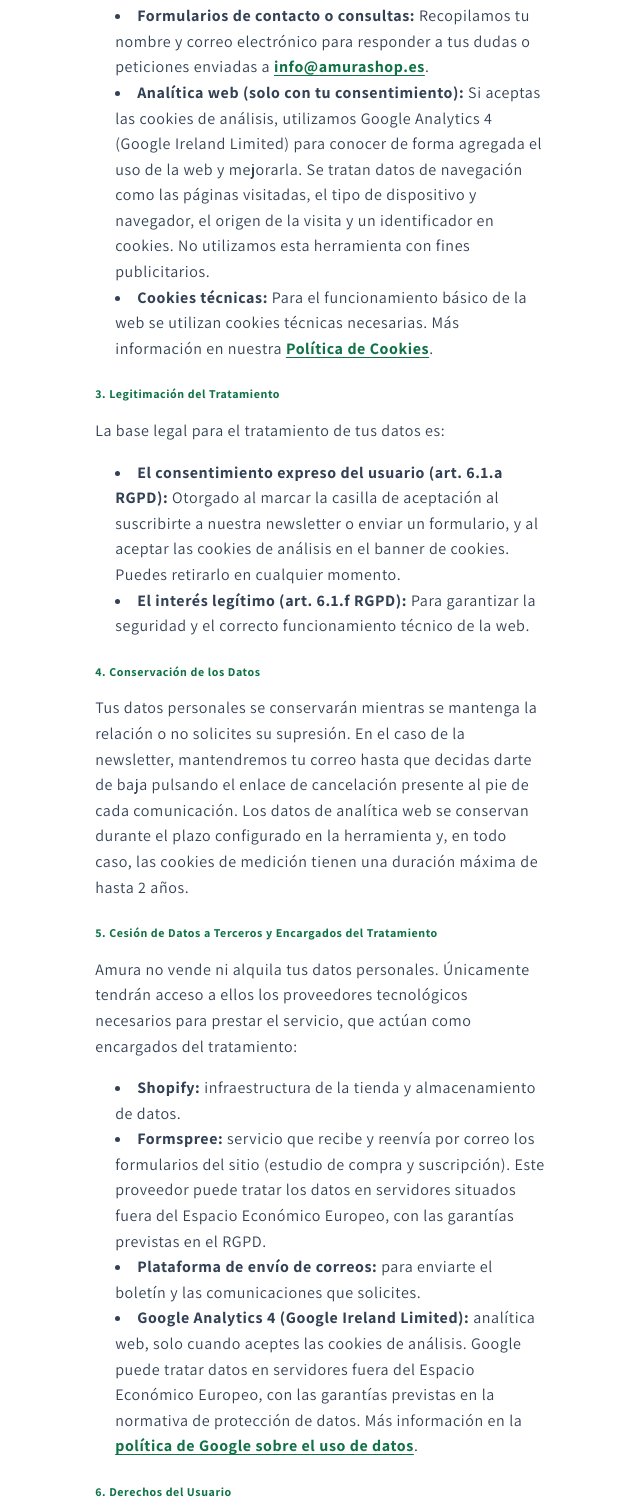
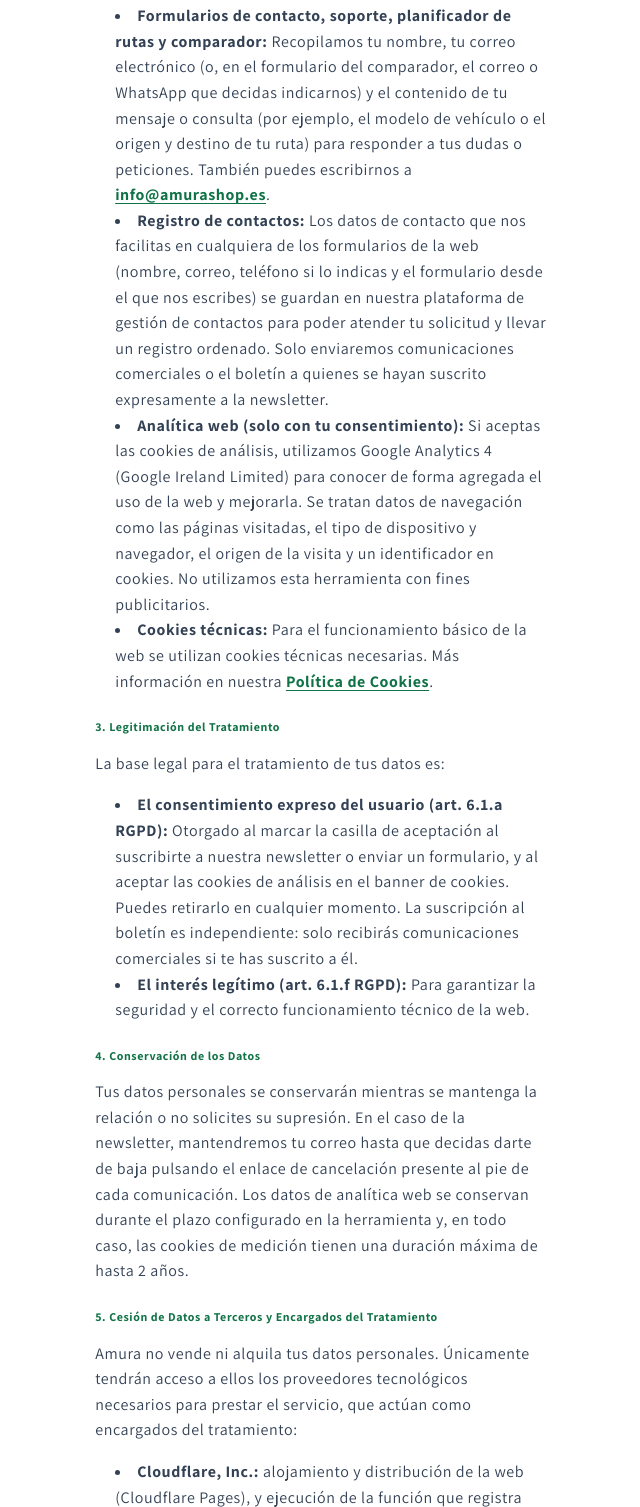
Before and after one commit to juliansanchez1304/amura-web, a plain HTML site: page policies/privacy-policy.html in a window 1280 px wide. Shown: the part 1102-2609 px from the top of the page, without its empty margins (319-959 px from the left). Drawn offline with nearby package versions, Linux system fonts and the light colour scheme.

Commit message:
Política de privacidad: formularios actuales, Brevo y Cloudflare como encargados, quita Shopify
Co-Authored-By: Claude Sonnet 5.5 <noreply@anthropic.com>
Claude-Session: https://claude.ai/code/session_01ETEJmwyqiKCcrA9hMdyRmH

```diff
--- a/policies/privacy-policy.html
+++ b/policies/privacy-policy.html
@@ -745,7 +745,7 @@ gtag('js',new Date());gtag('config','G-RGHMMSZ26L');
 <div class="rte">
 <div class="politica-container" style="font-family:inherit;color:#334155;line-height:1.6;max-width:900px;margin:0 auto;padding:10px;">
 <h2 style="color:#0d1b2a;font-size:1.8rem;font-weight:800;margin-bottom:15px;border-bottom:2px solid #107246;padding-bottom:8px;">Política de Privacidad — Amura Movilidad Eléctrica</h2>
-<p><strong>Última actualización:</strong> Octubre de 2026</p>
+<p><strong>Última actualización:</strong> Noviembre de 2026</p>
 <p>En <strong>Amura Movilidad Eléctrica</strong> (en adelante, "Amura"), nos tomamos muy en serio la protección de tus datos personales. La presente Política de Privacidad describe cómo recopilamos, utilizamos, almacenamos y protegemos la información personal que nos proporcionas al navegar o utilizar los servicios de nuestro sitio web <a href="" style="color:#107246;font-weight:bold;text-decoration:underline;" target="_blank">amurashop.es</a>.</p>
 <h3 style="color:#107246;font-size:1.2rem;font-weight:700;margin-top:25px;margin-bottom:10px;">1. Responsable del Tratamiento de Datos</h3>
 <ul style="padding-left:20px;">
@@ -770,7 +770,9 @@ gtag('js',new Date());gtag('config','G-RGHMMSZ26L');
 <li>
 <strong>Estudio personalizado de compra:</strong> Si rellenas el cuestionario del estudio de compra, recopilamos las respuestas que nos das (presupuesto, tipo de uso, kilómetros anuales, tipo de garaje y carrocería preferida), tu nombre, tu correo electrónico y, si decides facilitarlos, tu teléfono y tu mensaje. Los usamos para analizar tu caso y enviarte una recomendación.</li>
 <li>
-<strong>Formularios de contacto o consultas:</strong> Recopilamos tu nombre y correo electrónico para responder a tus dudas o peticiones enviadas a <a href="mailto:info@amurashop.es" style="color:#107246;font-weight:bold;text-decoration:underline;">info@amurashop.es</a>.</li>
+<strong>Formularios de contacto, soporte, planificador de rutas y comparador:</strong> Recopilamos tu nombre, tu correo electrónico (o, en el formulario del comparador, el correo o WhatsApp que decidas indicarnos) y el contenido de tu mensaje o consulta (por ejemplo, el modelo de vehículo o el origen y destino de tu ruta) para responder a tus dudas o peticiones. También puedes escribirnos a <a href="mailto:info@amurashop.es" style="color:#107246;font-weight:bold;text-decoration:underline;">info@amurashop.es</a>.</li>
+<li>
+<strong>Registro de contactos:</strong> Los datos de contacto que nos facilitas en cualquiera de los formularios de la web (nombre, correo, teléfono si lo indicas y el formulario desde el que nos escribes) se guardan en nuestra plataforma de gestión de contactos para poder atender tu solicitud y llevar un registro ordenado. Solo enviaremos comunicaciones comerciales o el boletín a quienes se hayan suscrito expresamente a la newsletter.</li>
 <li>
 <strong>Analítica web (solo con tu consentimiento):</strong> Si aceptas las cookies de análisis, utilizamos Google Analytics 4 (Google Ireland Limited) para conocer de forma agregada el uso de la web y mejorarla. Se tratan datos de navegación como las páginas visitadas, el tipo de dispositivo y navegador, el origen de la visita y un identificador en cookies. No utilizamos esta herramienta con fines publicitarios.</li>
 <li>
@@ -780,7 +782,7 @@ gtag('js',new Date());gtag('config','G-RGHMMSZ26L');
 <p>La base legal para el tratamiento de tus datos es:</p>
 <ul style="padding-left:20px;">
 <li>
-<strong>El consentimiento expreso del usuario (art. 6.1.a RGPD):</strong> Otorgado al marcar la casilla de aceptación al suscribirte a nuestra newsletter o enviar un formulario, y al aceptar las cookies de análisis en el banner de cookies. Puedes retirarlo en cualquier momento.</li>
+<strong>El consentimiento expreso del usuario (art. 6.1.a RGPD):</strong> Otorgado al marcar la casilla de aceptación al suscribirte a nuestra newsletter o enviar un formulario, y al aceptar las cookies de análisis en el banner de cookies. Puedes retirarlo en cualquier momento. La suscripción al boletín es independiente: solo recibirás comunicaciones comerciales si te has suscrito a él.</li>
 <li>
 <strong>El interés legítimo (art. 6.1.f RGPD):</strong> Para garantizar la seguridad y el correcto funcionamiento técnico de la web.</li>
 </ul>
@@ -790,11 +792,11 @@ gtag('js',new Date());gtag('config','G-RGHMMSZ26L');
 <p>Amura no vende ni alquila tus datos personales. Únicamente tendrán acceso a ellos los proveedores tecnológicos necesarios para prestar el servicio, que actúan como encargados del tratamiento:</p>
 <ul style="padding-left:20px;">
 <li>
-<strong>Shopify:</strong> infraestructura de la tienda y almacenamiento de datos.</li>
+<strong>Cloudflare, Inc.:</strong> alojamiento y distribución de la web (Cloudflare Pages), y ejecución de la función que registra tus datos de contacto. Puede tratar datos en servidores situados fuera del Espacio Económico Europeo, con las garantías previstas en la normativa de protección de datos.</li>
 <li>
-<strong>Formspree:</strong> servicio que recibe y reenvía por correo los formularios del sitio (estudio de compra y suscripción). Este proveedor puede tratar los datos en servidores situados fuera del Espacio Económico Europeo, con las garantías previstas en el RGPD.</li>
+<strong>Formspree:</strong> servicio que recibe y reenvía por correo los formularios del sitio (suscripción, contacto, soporte, planificador de rutas, comparador y estudio de compra). Este proveedor puede tratar los datos en servidores situados fuera del Espacio Económico Europeo, con las garantías previstas en el RGPD.</li>
 <li>
-<strong>Plataforma de envío de correos:</strong> para enviarte el boletín y las comunicaciones que solicites.</li>
+<strong>Brevo (Sendinblue SAS, con sede en Francia):</strong> plataforma de gestión de contactos y de envío de correos, donde se guardan los datos de contacto que nos facilitas y desde la que enviamos el boletín y las comunicaciones que solicites. Puedes darte de baja del boletín en cualquier momento desde el enlace que aparece al pie de cada correo.</li>
 <li>
 <strong>Google Analytics 4 (Google Ireland Limited):</strong> analítica web, solo cuando aceptes las cookies de análisis. Google puede tratar datos en servidores fuera del Espacio Económico Europeo, con las garantías previstas en la normativa de protección de datos. Más información en la <a href="https://policies.google.com/technologies/partner-sites?hl=es" rel="noopener" style="color:#107246;font-weight:bold;text-decoration:underline;" target="_blank">política de Google sobre el uso de datos</a>.</li>
 </ul>
```
